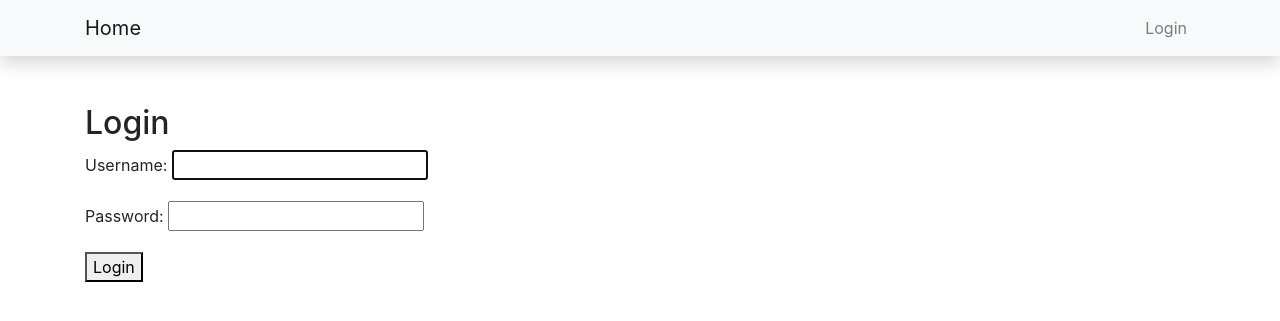
After one commit to psvar/project_mgmt, a Django app: page /accounts/login/ in a window 1280 px wide. The commit adds this page. Shown: the top 321 px of the page. Run offline with Django 4.2, Linux system fonts and the light colour scheme; some libraries are stand-ins or nearby versions.

Commit message:
Added login

```diff
--- a/project_management/settings.py
+++ b/project_management/settings.py
@@ -123,3 +123,5 @@ STATIC_URL = 'static/'
 # https://docs.djangoproject.com/en/4.1/ref/settings/#default-auto-field
 
 DEFAULT_AUTO_FIELD = 'django.db.models.BigAutoField'
+
+LOGIN_REDIRECT_URL = '/'
--- a/project_management/urls.py
+++ b/project_management/urls.py
@@ -15,8 +15,15 @@ Including another URLconf
 """
 from django.contrib import admin
 from django.urls import path, include
+from django.views.generic import RedirectView
+
 
 urlpatterns = [
     path('admin/', admin.site.urls),
     path('mgmt/', include('project_mgmt_app.urls')),
+    path('', RedirectView.as_view(url='mgmt/')),
 ]
+
+urlpatterns += [
+    path('accounts/', include('django.contrib.auth.urls')),
+]
--- a/project_mgmt_app/models.py
+++ b/project_mgmt_app/models.py
@@ -43,7 +43,7 @@ class Project(models.Model):
 class Invoice(models.Model):
     issue_date = models.DateField("Issue date")
     total_amount = models.IntegerField("Total amount")
-    project = models.ForeignKey("Project", on_delete=models.SET_NULL, null=True, default=None, related_name='invoice')
+    project = models.ForeignKey("Project", on_delete=models.SET_NULL, null=True, default=None, related_name='invoices')
 
     def __str__(self):
         return f"{self.total_amount} ({self.issue_date})"
@@ -52,7 +52,7 @@ class Invoice(models.Model):
 class Task(models.Model):
     task_name = models.CharField("Name", max_length=1000)
     notes = models.CharField("Notes", max_length=1000)
-    project = models.ForeignKey("Project", on_delete=models.SET_NULL, null=True, default=None)
+    project = models.ForeignKey("Project", on_delete=models.SET_NULL, null=True, default=None, related_name='tasks')
 
     def __str__(self):
         return f"{self.task_name}: {self.notes}"
--- a/project_mgmt_app/templates/base.html
+++ b/project_mgmt_app/templates/base.html
@@ -19,12 +19,12 @@
      <a class="navbar-brand" href="{% url 'index' %}">Home</a>
      <div class="collapse navbar-collapse" id="navbarResponsive">
        <ul class="navbar-nav ml-auto">
-         <li class="nav-item">
-           <a class="nav-link" href="#">Nav1</a>
-         </li>
-         <li class="nav-item">
-           <a class="nav-link" href="#">Nav2</a>
-         </li>
+         {% if user.is_authenticated %}
+             <li class="nav-item"><a class="nav-link" href="#">{{ user.get_username }}</a></li>
+             <li class="nav-item"><a class="nav-link" href="{% url 'logout' %}">Logout</a></li>
+           {% else %}
+             <li class="nav-item"><a class="nav-link" href="{% url 'login' %}">Login</a></li>
+           {% endif %}
        </ul>
      </div>
    </div>
--- /dev/null
+++ b/project_mgmt_app/templates/registration/logged_out.html
@@ -0,0 +1,6 @@
+{% extends "base.html" %}
+
+ {% block content %}
+   <p>Logged out</p>
+   <a href="{% url 'login'%}">Login</a>
+ {% endblock %}
--- /dev/null
+++ b/project_mgmt_app/templates/registration/login.html
@@ -0,0 +1,10 @@
+{% extends 'base.html' %}
+
+{% block content %}
+  <h2>Login</h2>
+  <form method="post">
+    {% csrf_token %}
+    {{ form.as_p }}
+    <button type="submit">Login</button>
+  </form>
+{% endblock %}
--- a/project_mgmt_app/views.py
+++ b/project_mgmt_app/views.py
@@ -4,6 +4,7 @@ from .models import Project
 # Create your views here.
 def index(request):
     projects = Project.objects.all()
+    # project_invoice = Project.invoice.all()
     context = {
         'projects': projects,
     }
```
Also changed, not shown: project_mgmt_app/templates/index.html (+19 -1 lines), db.sqlite3.
